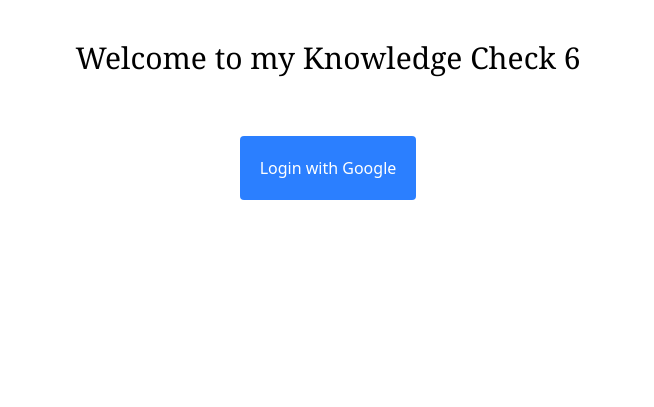
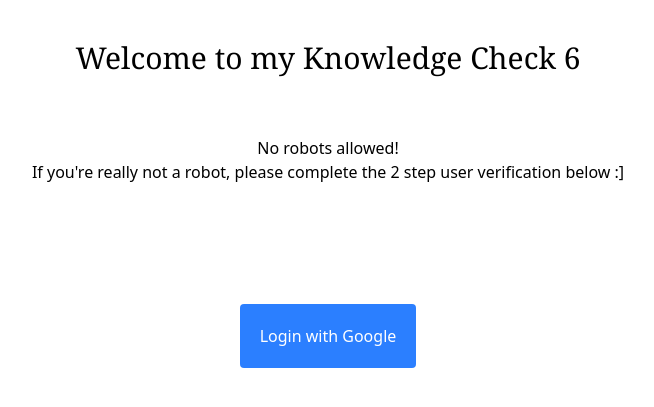
Before and after one commit to stmcpeters/KC6, a Flask app: page / in a window 1280 px wide. Shown: the top 407 px of the page, without its empty margins (312-966 px from the left). Run offline with Flask 3, Linux system fonts and the light colour scheme; some libraries are stand-ins or nearby versions.

Commit message:
add reCAPTCHA verification to home page template

```diff
--- a/templates/home.html
+++ b/templates/home.html
@@ -3,5 +3,11 @@
 {% block title %}{% endblock %}
 {% block content %}
 <h1 class="text-3xl font-serif">Welcome to my Knowledge Check 6</h1>
+<h2 class="mt-15">No robots allowed!</h2>
+<p>If you're really not a robot, please complete the 2 step user verification below :]</p>
+<form action="?" method="POST" class="mt-15">
+  <div class="g-recaptcha" data-sitekey="{{ SITE_KEY }}"></div>
+</form>
 <button class="bg-blue-500 text-white p-5 rounded mt-15" type="button"><a href="{{ url_for('login') }}">Login with Google</a></button>
+<script src="https://www.google.com/recaptcha/api.js" async defer></script>
 {% endblock %}
```
